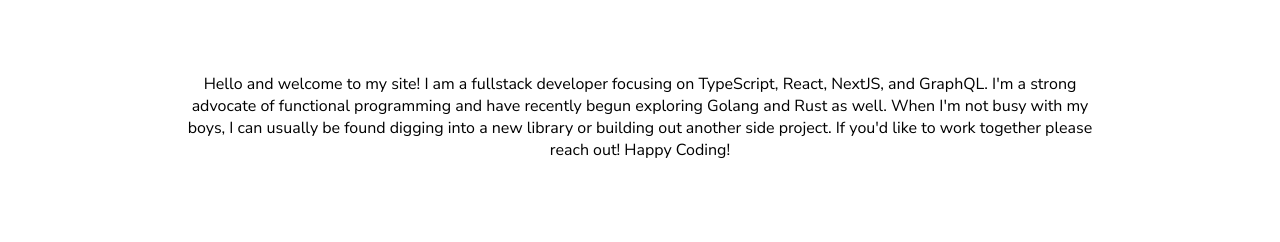
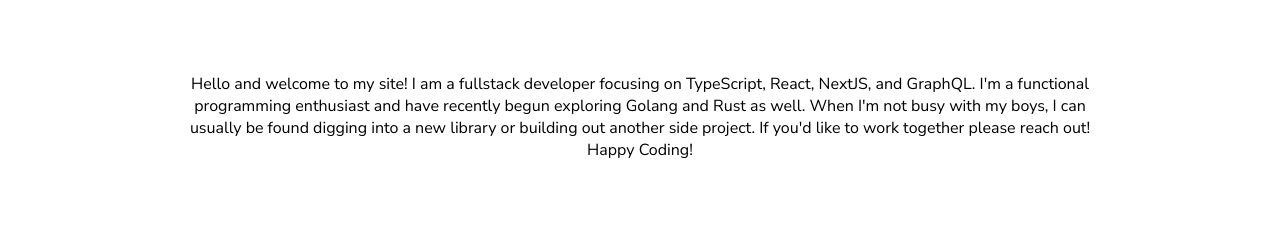
Before and after one commit to jt-rose/portfolio, a website: page index.html in a window 1280 px wide. Shown: the part 558-800 px from the top of the page. Drawn offline with nearby package versions, Linux system fonts and the light colour scheme; files whose address does not match are found by name.

Commit message:
update intro text

```diff
--- a/index.html
+++ b/index.html
@@ -47,7 +47,7 @@
         <h3>Full Stack Web Developer</h3>
         <p>
           Hello and welcome to my site! I am a fullstack developer focusing on TypeScript, React, NextJS, and GraphQL.
-          I'm a strong advocate of functional programming and have recently begun exploring Golang and Rust as well.
+          I'm a functional programming enthusiast and have recently begun exploring Golang and Rust as well.
            When I'm not busy with my boys, I can usually be found digging into a new library or building out another side project.
            If you'd like to work together please reach out! Happy Coding!
         </p>
```
